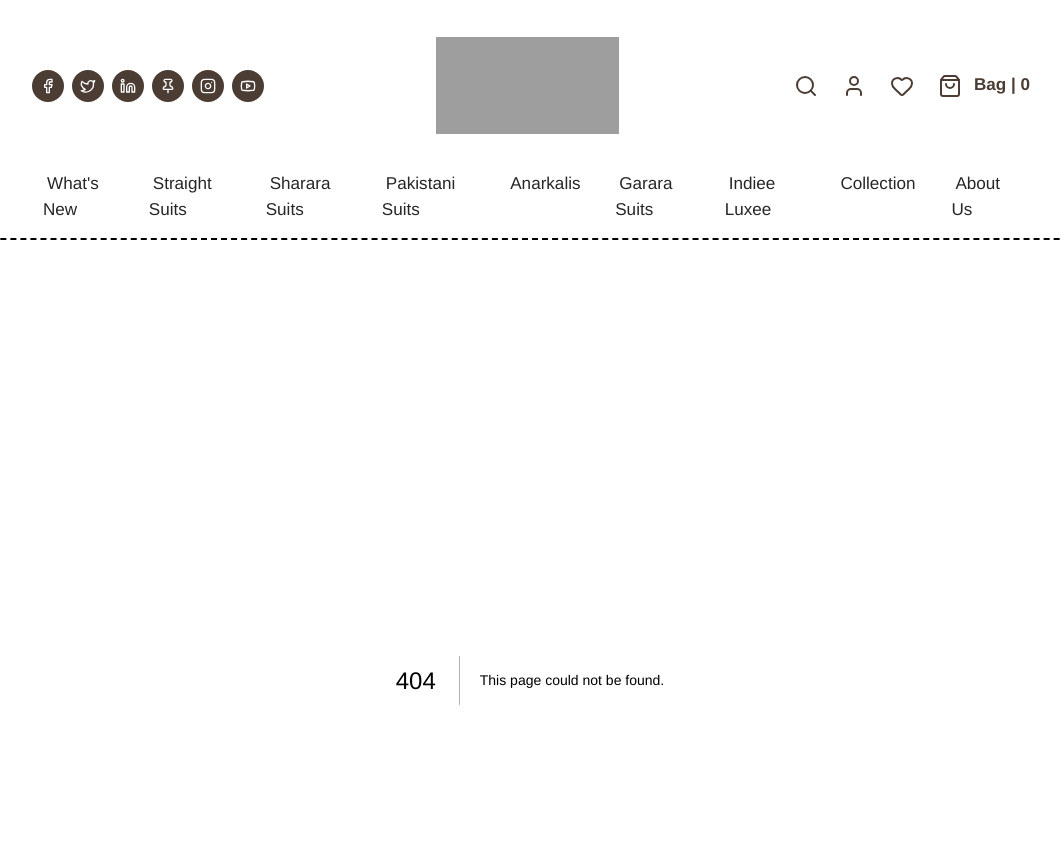
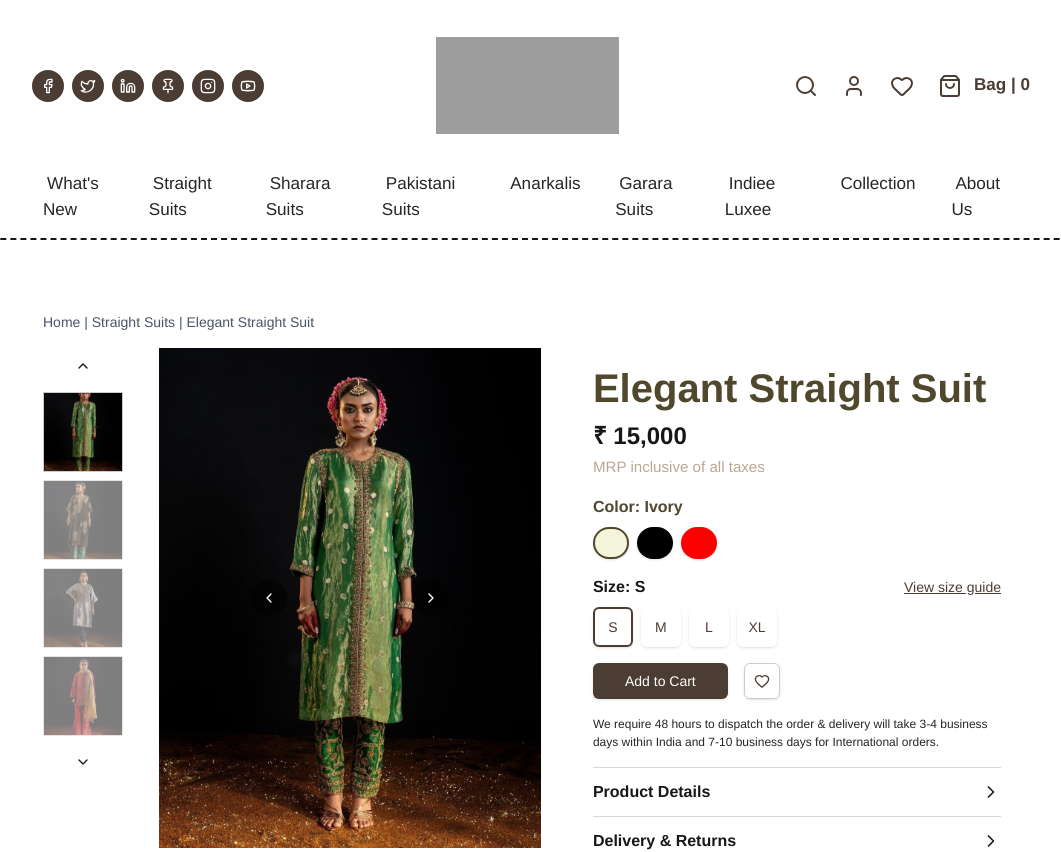
Before and after one commit to rupesh-kaneki88/Aakar, a Next.js app: page /product/elegant-straight-suit in a window 1280 px wide. Before the commit this address had no page. Shown: the top 852 px of the page, without its empty margins (110-1171 px from the left). Built offline with nearby package versions, Linux system fonts and the light colour scheme; grey boxes are pictures that could not be loaded; a web font is replaced by a local one.

Commit message:
product details page done

```diff
--- a/src/app/category/[slug]/page.tsx
+++ b/src/app/category/[slug]/page.tsx
@@ -6,6 +6,7 @@ import Image from 'next/image';
 import { HeartIcon } from 'lucide-react';
 import Loading from '@/app/components/Loading';
 import Sidebar from '@/app/components/Sidebar';
+import Link from 'next/link';
 import { Button } from '@/app/components/ui/Button';
 
 interface Product {
@@ -94,9 +95,10 @@ export default function CategoryPage() {
         </div>
         <div className="lg:col-span-4 grid grid-cols-1 md:grid-cols-2 lg:grid-cols-3 gap-2">
           {products.map((product, index) => (
-            <div key={product.id} className={`flex-1 ${index < products.length - 1 ? " md:border-b-0 " : ""}`}>
+            <Link key={product.id} href={`/product/${product.id}`} className="group" onClick={() => setLoading(true)}>
+              <div className={`flex-1 ${index < products.length - 1 ? " md:border-b-0 " : ""}`}>
                 <div className="bg-white overflow-hidden flex flex-col gap-4 md:gap-[22.67px] p-4 md:p-[22.67px]">
-                <div className="relative w-full h-[300px] md:h-[468px]">
+                  <div className="relative w-full h-[300px] md:h-[468px] overflow-hidden">
                     <Image
                       src={product.imageUrl}
                       alt={product.name}
@@ -104,6 +106,9 @@ export default function CategoryPage() {
                       objectFit="cover"
                       className="rounded-t-lg"
                     />
+                    <div className="absolute bottom-0 left-0 right-0 bg-gradient-to-t from-black/70 to-transparent text-white p-4 transform translate-y-full group-hover:translate-y-0 transition-transform duration-300 ease-in-out">
+                      <p className="text-center">Take a look</p>
+                    </div>
                   </div>
                   <div className="flex flex-col gap-2 md:gap-[10.58px]">
                     <h3 className="font-medium text-[#4e472c] text-sm md:text-[18.1px] leading-[20px] md:leading-[27.2px] [font-family:'Akatab',Helvetica] tracking-[0] mt-[-0.76px]">
@@ -141,6 +146,7 @@ export default function CategoryPage() {
                   </div>
                 </div>
               </div>
+            </Link>
           ))}
         </div>
       </div>
--- /dev/null
+++ b/src/app/product/[slug]/page.tsx
@@ -0,0 +1,218 @@
+'use client';
+
+import { useState, useEffect } from 'react';
+import { useParams } from 'next/navigation';
+import Image from 'next/image';
+import Link from 'next/link';
+import { HeartIcon, ChevronLeft, ChevronRight, ChevronUp, ChevronDown } from 'lucide-react';
+import { Button } from '@/app/components/ui/Button';
+import { Separator } from '@/app/components/ui/Separator';
+
+interface Product {
+  id: string;
+  name: string;
+  description: string;
+  price: string;
+  mrpText: string;
+  images: string[];
+  colors: { name: string; hex: string }[];
+  sizes: string[];
+  deliveryInfo: string;
+  details: { title: string; content: string }[];
+}
+
+// Mock data for a single product
+const mockProduct: Product = {
+  id: 'elegant-straight-suit',
+  name: 'Elegant Straight Suit',
+  description:
+    'A beautifully crafted elegant straight suit, perfect for any occasion. Made with high-quality fabric and intricate embroidery.',
+  price: '₹ 15,000',
+  mrpText: 'MRP inclusive of all taxes',
+  images: [
+    '/straight-suits/IMG_01.svg',
+    '/straight-suits/IMG_02.svg',
+    '/straight-suits/IMG_03.svg',
+    '/straight-suits/IMG_04.svg',
+  ],
+  colors: [
+    { name: 'Ivory', hex: '#F5F5DC' },
+    { name: 'Black', hex: '#000000' },
+    { name: 'Red', hex: '#FF0000' },
+  ],
+  sizes: ['S', 'M', 'L', 'XL'],
+  deliveryInfo:
+    'We require 48 hours to dispatch the order & delivery will take 3-4 business days within India and 7-10 business days for International orders.',
+  details: [
+    { title: 'Product Details', content: 'Detailed information about the product.' },
+    { title: 'Delivery & Returns', content: 'Information about delivery and return policies.' },
+    { title: 'Disclaimer', content: 'Important disclaimers.' },
+    { title: 'Customer Care', content: 'Contact information for customer support.' },
+  ],
+};
+
+export default function ProductPage() {
+  const { slug } = useParams();
+  const [product, setProduct] = useState<Product | null>(null);
+  const [mainImageIndex, setMainImageIndex] = useState(0);
+  const [selectedColor, setSelectedColor] = useState<string>(mockProduct.colors[0].name);
+  const [selectedSize, setSelectedSize] = useState<string>(mockProduct.sizes[0]);
+
+  useEffect(() => {
+    // Simulate fetching product data based on slug
+    // In a real application, you would fetch from an API
+    setProduct(mockProduct); // For now, always load the mock product
+  }, [slug]);
+
+  if (!product) {
+    return <div className="text-center py-8">Loading product...</div>;
+  }
+
+  const handlePrevImage = () => {
+    setMainImageIndex(prevIndex =>
+      prevIndex === 0 ? product.images.length - 1 : prevIndex - 1
+    );
+  };
+
+  const handleNextImage = () => {
+    setMainImageIndex(prevIndex =>
+      prevIndex === product.images.length - 1 ? 0 : prevIndex + 1
+    );
+  };
+
+  return (
+    <div className="mx-4 md:mx-[153px] py-8">
+      {/* Breadcrumbs */}
+      <div className="mb-4 text-sm text-gray-600">
+        <Link href="/">Home</Link> {'|'} <Link href="/category/straight-suits">Straight Suits</Link> {'|'} {product.name}
+      </div>
+
+      <div className="flex flex-col lg:flex-row gap-4 lg:gap-4 items-stretch">
+        {/* Left: Image Scroller */}
+        <div className="hidden lg:flex flex-col items-center gap-2 w-1/12 lg:h-full">
+          <Button variant="ghost" size="icon" onClick={() => { /* Scroll up */ }}>
+            <ChevronUp />
+          </Button>
+          <div className="flex flex-col gap-2">
+            {product.images.map((image, index) => (
+              <div
+                key={index}
+                className={`relative w-20 h-20 cursor-pointer ${index !== mainImageIndex ? 'opacity-50' : ''}`}
+                onClick={() => setMainImageIndex(index)}
+              >
+                <Image
+                  src={image}
+                  alt={`Thumbnail ${index + 1}`}
+                  layout="fill"
+                  objectFit="cover"
+                  className="border"
+                />
+              </div>
+            ))}
+          </div>
+          <Button variant="ghost" size="icon" onClick={() => { /* Scroll down */ }}>
+            <ChevronDown />
+          </Button>
+        </div>
+
+        {/* Middle: Main Product Image */}
+        <div className="relative w-full lg:w-5/12 h-[350px] sm:h-[400px] lg:h-[500px] flex items-center justify-center group">
+          <Image
+            src={product.images[mainImageIndex]}
+            alt={product.name}
+            layout="fill"
+            objectFit="contain"
+          />
+
+          {/* Navigation Buttons Container */}
+          <div className="absolute inset-0 flex items-center justify-between px-8 md:px-10 lg:px-28">
+            <Button
+              variant="ghost"
+              size="icon"
+              className="bg-black/50 rounded-full"
+              onClick={handlePrevImage}
+            >
+              <ChevronLeft className="text-white" />
+            </Button>
+
+            <Button
+              variant="ghost"
+              size="icon"
+              className="bg-black/50 rounded-full"
+              onClick={handleNextImage}
+            >
+              <ChevronRight className="text-white" />
+            </Button>
+          </div>
+        </div>
+
+        {/* Right: Product Details */}
+        <div className="w-full lg:w-6/12 p-4 lg:h-full">
+          <h1 className="text-2xl sm:text-3xl lg:text-[40px] font-bold text-[#4F482C] mb-2">{product.name}</h1>
+          <p className="text-2xl font-semibold mb-1">{product.price}</p>
+          <p className="text-[15.11px] text-[#B8A893] mb-4">{product.mrpText}</p>
+
+          {/* Color Selector */}
+          <div className="mb-4">
+            <h3 className="font-semibold mb-2 text-[#4F482C]">Color: {selectedColor}</h3>
+            <div className="flex gap-2">
+              {product.colors.map(color => (
+                <Button
+                  key={color.name}
+                  variant="outline"
+                  className={`w-8 h-8 rounded-full border-2 ${selectedColor === color.name ? 'border-[#4F482C]' : 'border-transparent'}`}
+                  style={{ backgroundColor: color.hex }}
+                  onClick={() => setSelectedColor(color.name)}
+                />
+              ))}
+            </div>
+          </div>
+
+          {/* Size Selector */}
+          <div className="mb-4">
+            <div className="flex items-center justify-between mb-2">
+              <h3 className="font-semibold">Size: {selectedSize}</h3>
+              <Link href="#" className="text-sm underline text-[#4B3D34]">View size guide</Link>
+            </div>
+            <div className="flex gap-2">
+              {product.sizes.map(size => (
+                <Button
+                  key={size}
+                  variant="outline"
+                  className={`w-10 h-10 border-2 ${selectedSize === size ? 'border-[#4B3D34]' : 'border-transparent'} text-[#4B3D34]`}
+                  onClick={() => setSelectedSize(size)}
+                >
+                  {size}
+                </Button>
+              ))}
+            </div>
+          </div>
+
+          {/* Action Buttons */}
+          <div className="flex gap-4 mb-4">
+            <Button className="bg-[#4B3D34] text-white px-8 py-2 rounded-md" onClick={() => alert('Added to cart!')}>Add to Cart</Button>
+            <Button variant="outline" size="icon" className="border-[#4B3D34]">
+              <HeartIcon className="w-5 h-5 text-[#4B3D34]" />
+            </Button>
+          </div>
+
+          {/* Delivery Info */}
+          <p className="text-[12px] text-[#262626] mb-4">{product.deliveryInfo}</p>
+
+          {/* Accordion Links */}
+          <div className="border-t border-b border-[#D9D9D9]">
+            {product.details.map((detail, index) => (
+              <div key={index}>
+                <div className="flex items-center justify-between py-3 cursor-pointer">
+                  <span className="font-semibold">{detail.title}</span>
+                  <ChevronRight className="w-5 h-5" />
+                </div>
+                {index < product.details.length - 1 && <Separator className="bg-[#D9D9D9]" />}
+              </div>
+            ))}
+          </div>
+        </div>
+      </div>
+    </div>
+  );
+}
--- /dev/null
+++ b/src/app/providers/LoadingProvider.tsx
@@ -0,0 +1,29 @@
+
+'use client';
+
+import { createContext, useContext, useState, ReactNode } from 'react';
+
+interface LoadingContextType {
+  isLoading: boolean;
+  setIsLoading: (isLoading: boolean) => void;
+}
+
+const LoadingContext = createContext<LoadingContextType | undefined>(undefined);
+
+export function LoadingProvider({ children }: { children: ReactNode }) {
+  const [isLoading, setIsLoading] = useState(false);
+
+  return (
+    <LoadingContext.Provider value={{ isLoading, setIsLoading }}>
+      {children}
+    </LoadingContext.Provider>
+  );
+}
+
+export function useLoading() {
+  const context = useContext(LoadingContext);
+  if (context === undefined) {
+    throw new Error('useLoading must be used within a LoadingProvider');
+  }
+  return context;
+}
```
Lines whose indentation alone changed are shown as unchanged.
